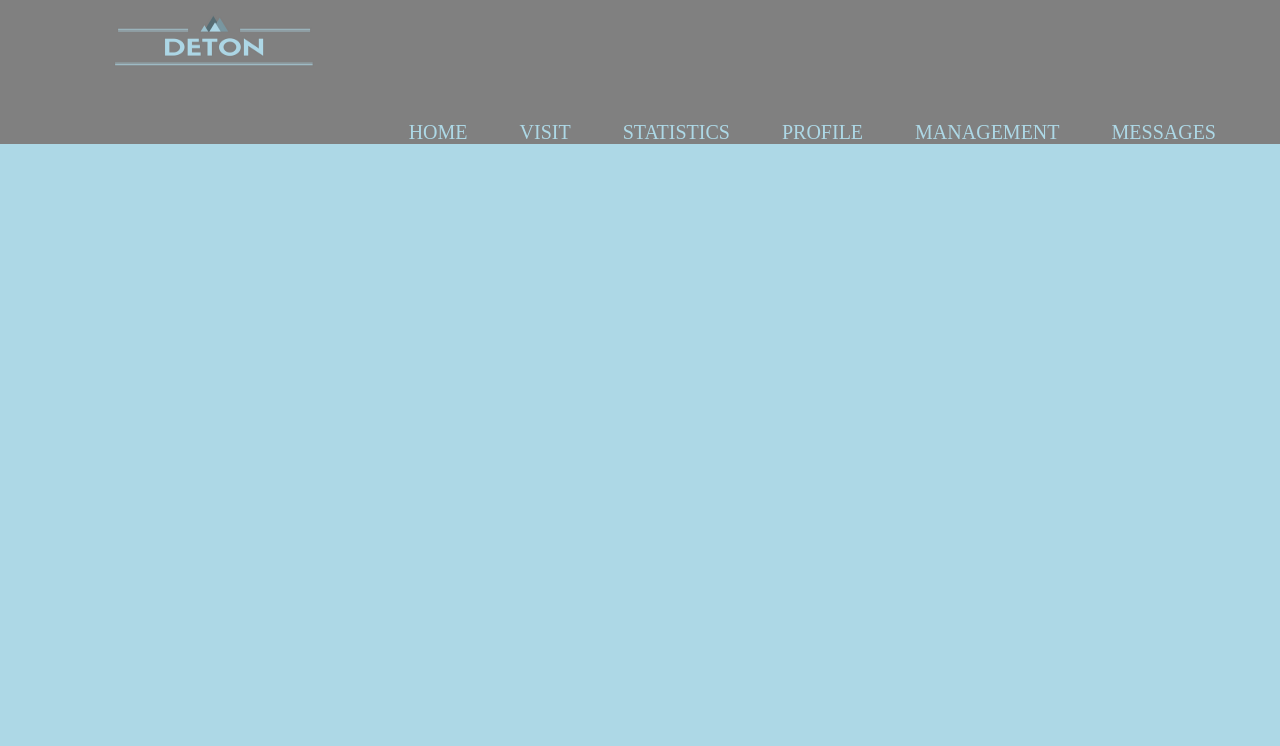
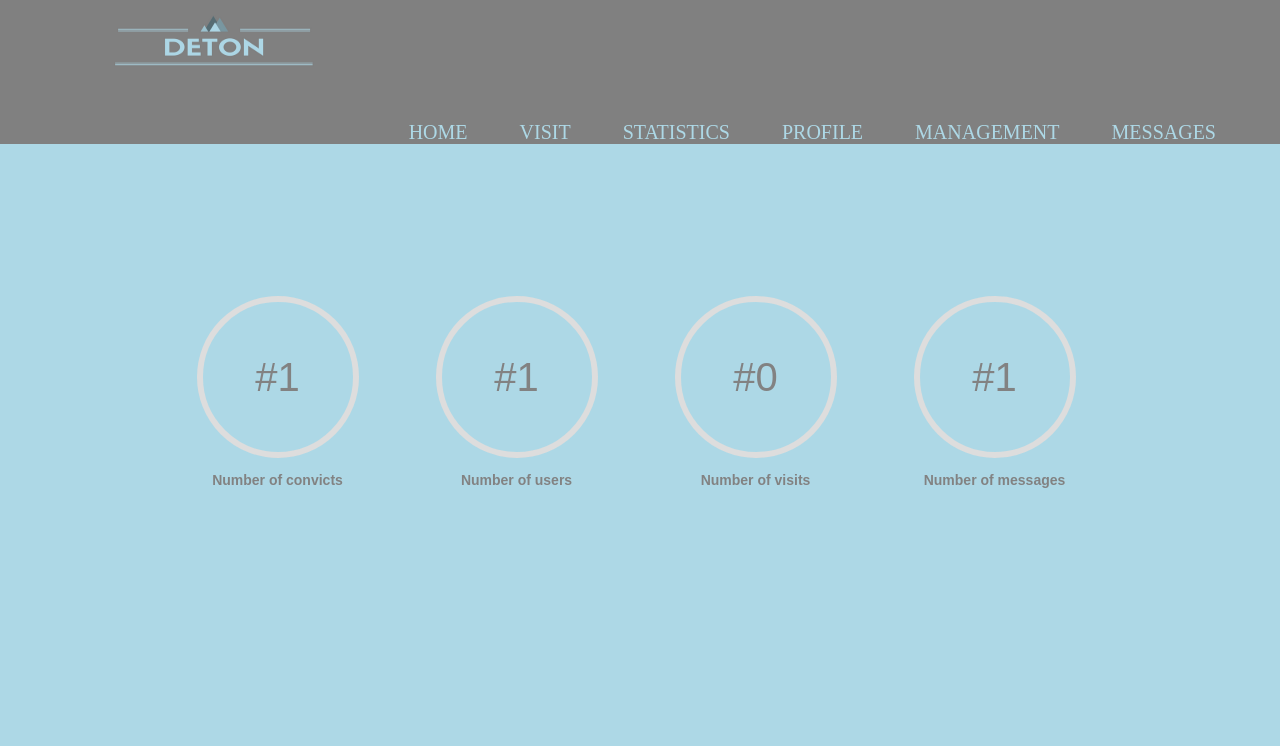
Before and after one commit to hbjsalb/tw_project1, a PHP site: page /deton/Statistics.php in a window 1280 px wide. Shown: the top 746 px of the page. Run offline with PHP 8.4, Linux system fonts and the light colour scheme; the visitor is signed in with stand-in values (Sample User, id 1); tables that the repository leaves empty or names only in its code hold one stand-in row (values such as "Sample post").

Commit message:
home page and stats page

```diff
--- a/deton/Statistics.php
+++ b/deton/Statistics.php
@@ -1,5 +1,10 @@
 <?php
 session_start();
+include 'Connection.php';
+$sqlTotalC = "SELECT COUNT(*) AS TOTALC FROM convicts";
+$sqlTotalU = "SELECT COUNT(*) AS TOTALU FROM users";
+$sqlTotalV = "SELECT COUNT(*) AS TOTALV FROM visit WHERE Status = 'Y'";
+$sqlTotalM = "SELECT COUNT(*) AS TOTALM FROM messages";
 
 ?>
 
@@ -8,6 +13,7 @@ session_start();
 <head>
 	<title>Statistics</title>
 	<link rel="stylesheet" type="text/css" href="style.css">
+	<link rel="stylesheet" type="text/css" href="stats.css">
 	<meta charset="UTF-8">
 </head>
 <body>
@@ -16,10 +22,78 @@ include 'OwnFunctions.php';
 if ($_SESSION["role"] == $_roleClient)
 {
 	include_once 'Navbar.php';
+
 } else if ($_SESSION["role"] == $_roleAdmin)
 {
-	include_once 'NavbarAdm.php';
-}
+	include_once 'NavbarAdm.php'; ?>
+	<div class="statContainer">
+
+
+<a class="nounderline"  title="Total Convicts">
+<div class="statBubbleContainer">
+<div class="statBubble">
+  <div class="statNum">
+  #<?php
+		$result = $conn->query($sqlTotalC);
+		$data=$result->fetch_assoc();
+		echo $data["TOTALC"];
+  ?>
+  </div>
+</div>
+  <h3>Number of convicts</h3>
+</div>
+</a>
+
+
+<a class="nounderline" title="Total users">
+<div class="statBubbleContainer">
+<div class="statBubble">
+  <div class="statNum">
+  #<?php
+		$result = $conn->query($sqlTotalU);
+		$data=$result->fetch_assoc();
+		echo $data["TOTALU"];
+  ?>
+  </div>
+</div>
+  <h3>Number of users</h3>
+</div>
+</a>
+
+<a class="nounderline" title="Total visits">
+<div class="statBubbleContainer">
+<div class="statBubble">
+  <div class="statNum">
+  #<?php
+		$result = $conn->query($sqlTotalV);
+		$data=$result->fetch_assoc();
+		echo $data["TOTALV"];
+  ?>
+  </div>
+</div>
+  <h3>Number of visits</h3>
+</div>
+</a>
+
+ <a class="nounderline" title="Total messages">
+<div class="statBubbleContainer">
+<div class="statBubble">
+  <div class="statNum">
+  #<?php
+		$result = $conn->query($sqlTotalM);
+		$data=$result->fetch_assoc();
+		echo $data["TOTALM"];
+  ?>
+  </div>
+</div>
+  <h3>Number of messages</h3>
+</div>
+</a>
+
+</div>
+
+
+<?php }
 ?>
 
 
--- /dev/null
+++ b/deton/stats.css
@@ -0,0 +1,79 @@
+
+.statContainer {
+  margin:auto;
+  width:960px;
+  margin-top: 8%;
+
+}
+
+.statBubbleContainer {
+    width:163px;
+    height:250px;
+    position:relative;
+    cursor:pointer;
+    text-align:center;
+    margin:auto;
+    margin-top:50px;
+    display:inline-block;
+    margin-left:36px;
+    margin-right:36px;
+}
+
+.statBubbleContainer h3 {
+  font-family:'segoe ui bold',arial;
+  font-size:14px;
+  color:#828282;
+  -webkit-transition:all 0.3s ease-in-out;
+  -ms-transition:all 0.3s ease-in-out;
+  -moz-transition:all 0.3s ease-in-out;
+  -o-transition:all 0.3s ease-in-out;
+  -apple-transition:all 0.3s ease-in-out;
+  transition:all 0.3s ease-in-out;
+}
+
+.statBubbleContainer:hover > h3 {
+  color:#0e76bc;
+}
+
+.statBubbleContainer:hover > .statBubble {
+  border:6px solid #0e76bc;
+  background-position:center -140px;
+}
+
+.statBubbleContainer:hover .statNum {
+  color:#2b2b2b;
+}
+
+.statBubble {
+  margin:auto;
+  width:150px;
+  height:150px;
+  border-radius:100%;
+  border:6px solid #ddd;
+  position:relative;
+  text-align:center;
+  -webkit-transition:all 0.3s ease-in-out;
+  -ms-transition:all 0.3s ease-in-out;
+  -moz-transition:all 0.3s ease-in-out;
+  -o-transition:all 0.3s ease-in-out;
+  -apple-transition:all 0.3s ease-in-out;
+  transition:all 0.3s ease-in-out;
+}
+
+.statNum {
+  position:absolute;
+  font-family:'segoe ui light',arial;
+  left:0;
+  right:0;
+  margin:auto;
+  line-height:150px;
+  vertical-align:middle;
+  font-size:40px;
+  color:#828282;
+   -webkit-transition:all 0.3s ease-in-out;
+  -ms-transition:all 0.3s ease-in-out;
+  -moz-transition:all 0.3s ease-in-out;
+  -o-transition:all 0.3s ease-in-out;
+  -apple-transition:all 0.3s ease-in-out;
+  transition:all 0.3s ease-in-out;
+}
```
Also changed, not shown: deton/index.php (+86 -7 lines).
